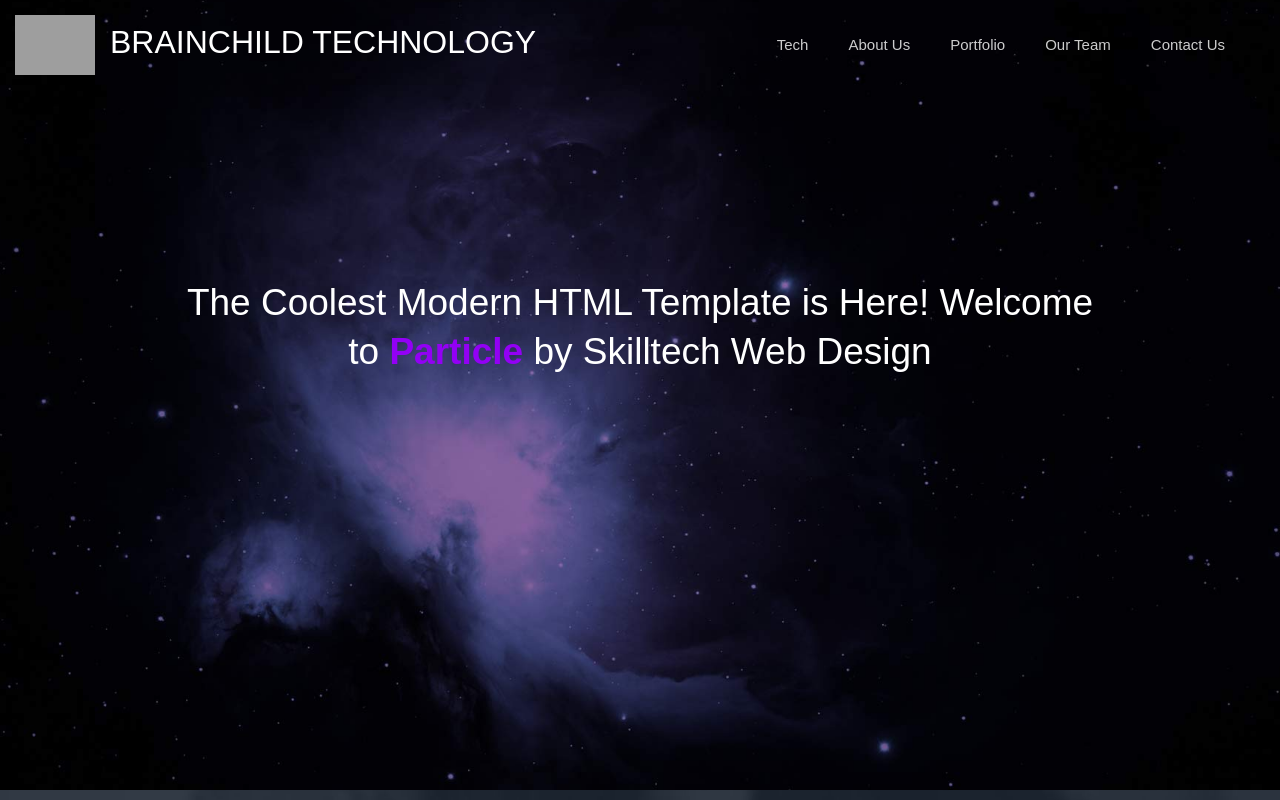
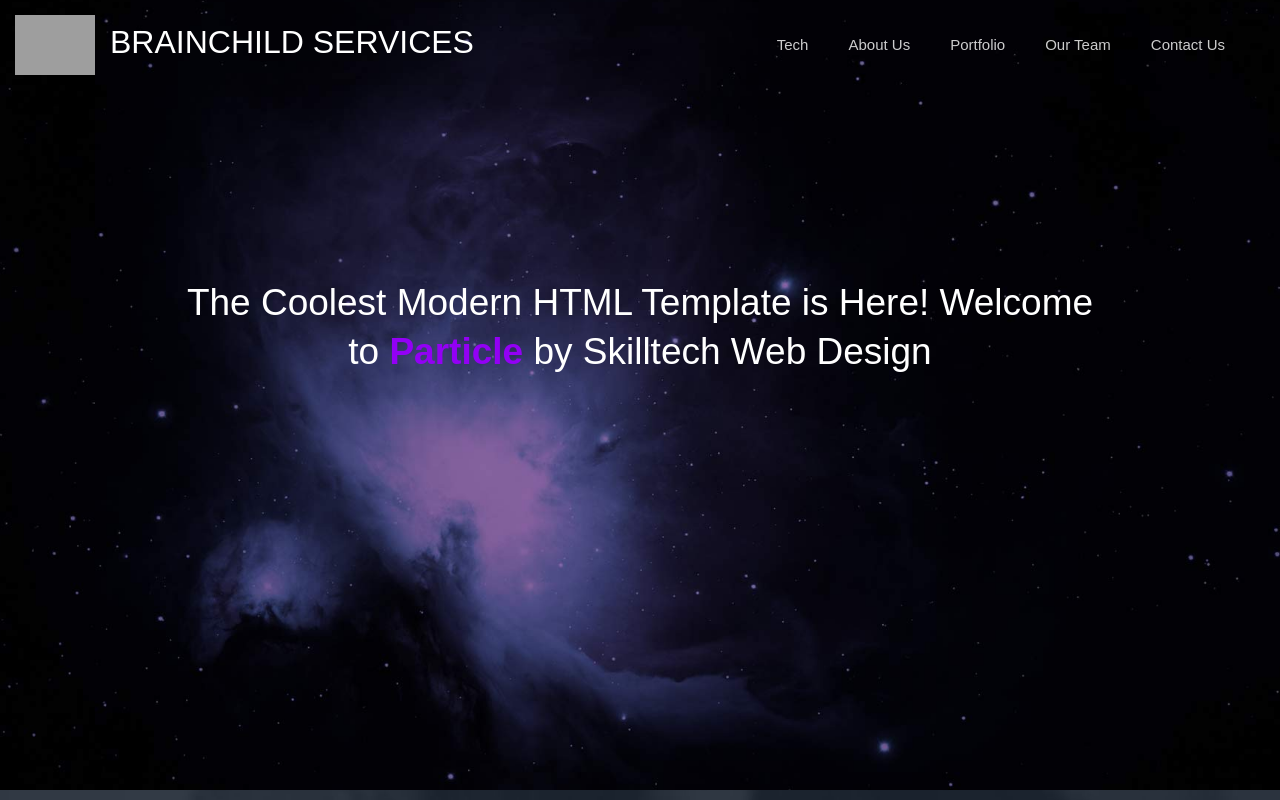
Before and after one commit to brainchildservices/Brainchild.Services, a plain HTML site: page dark-index.html in a window 1280 px wide. Shown: the top 800 px of the page. Drawn offline with nearby package versions, Linux system fonts and the light colour scheme; grey boxes are pictures that could not be loaded; a web font is replaced by a local one.

Commit message:
change logoname to brainchild services

```diff
--- a/dark-index.html
+++ b/dark-index.html
@@ -52,12 +52,12 @@
 
 	<!-- Navigation Menu
 	================================================== -->
-	<a class="pa-mobile-main-logo" href="#" id="brainchildlogo"><img alt="brainchild services logo" src="assets/images/logo.png">BRAINCHILD TECHNOLOGY</a>
+	<a class="pa-mobile-main-logo" href="#" id="brainchildlogo"><img alt="brainchild services logo" src="assets/images/logo.png">BRAINCHILD SERVICES</a>
 
 	<nav id="main-nav" class="pa-menu navbar pa-navbar navbar-expand-lg navbar-dark bg-transparent static-top">
 
 		<!-- Desktop Menu Logo -->
-		<a class="navbar-brand" href="#" id="brainchildlogo"><img alt="brainchild services logo" src="assets/images/logo.png">BRAINCHILD TECHNOLOGY</a>
+		<a class="navbar-brand" href="#" id="brainchildlogo"><img alt="brainchild services logo" src="assets/images/logo.png">BRAINCHILD SERVICES</a>
 
 		<!-- The Menu -->
 		<ul class="navbar-nav ml-auto">
```
